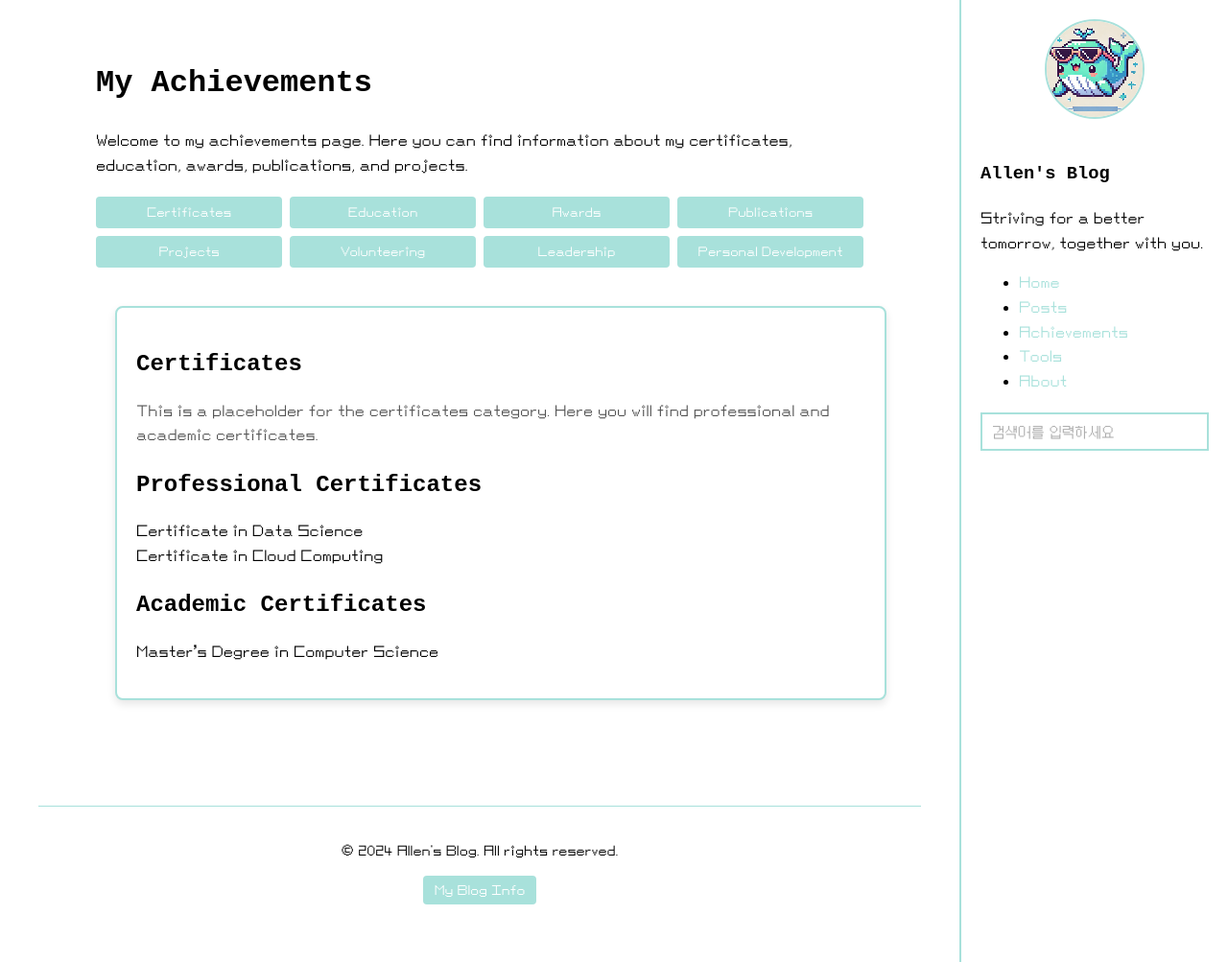
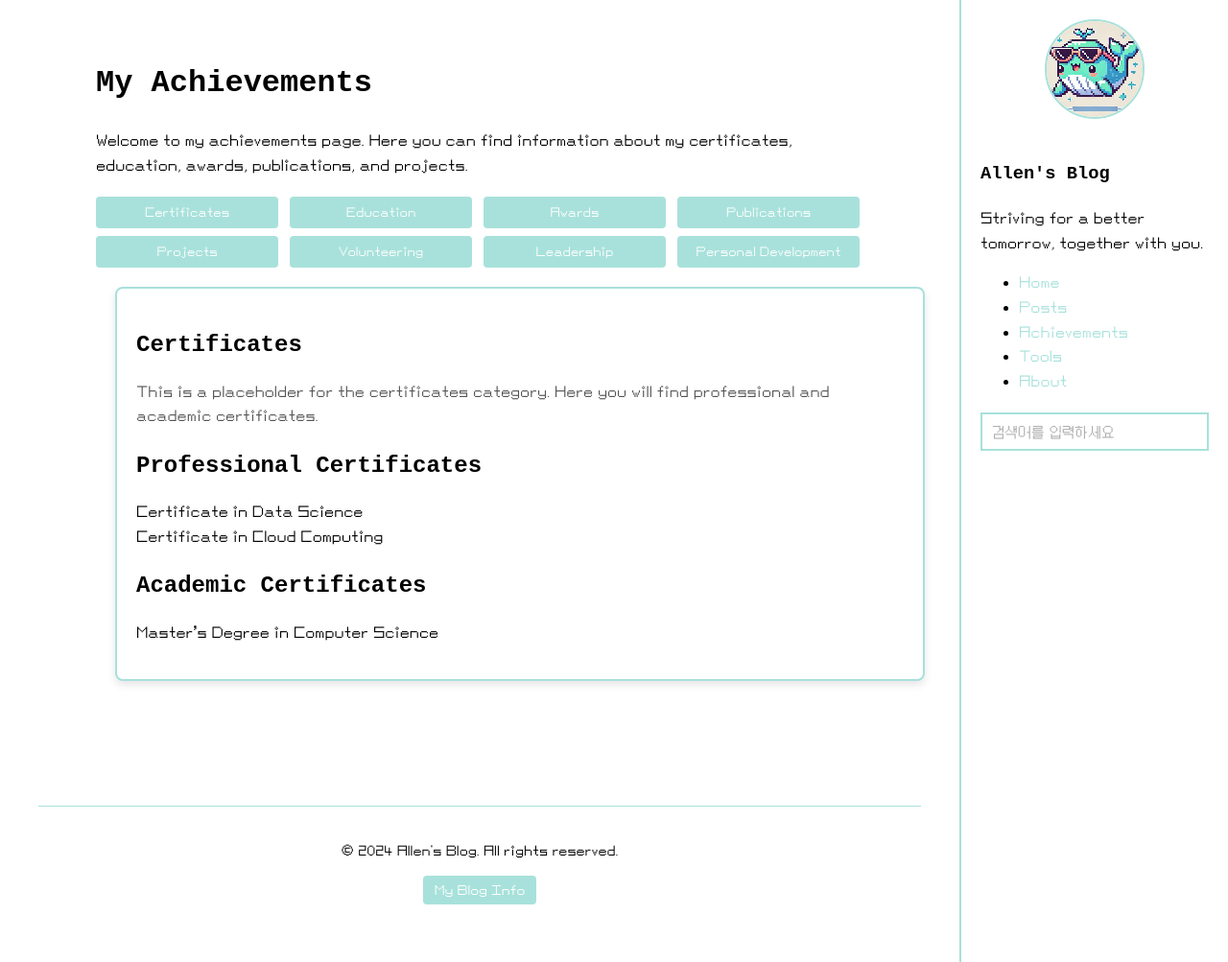
Before and after one commit to allenkang92/allenkang92.github.io, a Jekyll site: the page built from achievements.md, in a window 1280 px wide and 1003 px high. Shown: the whole window at 96% size. Built offline with Jekyll 4.4.1, drawn with Linux system fonts in a browser that asks for light colours; some web fonts are replaced.

Commit message:
성취 파트 업데이트

```diff
--- a/achievements.md
+++ b/achievements.md
@@ -46,4 +46,13 @@
 document.addEventListener('DOMContentLoaded', function() {
   showCategory('certificates');
 });
+
+// 탭 너비를 기준으로 카드 컨테이너 너비 맞춤
+document.addEventListener('DOMContentLoaded', function() {
+  const tabsContainer = document.querySelector('.tabs');
+  const cardContainer = document.querySelector('.card-container');
+  const tabsWidth = tabsContainer.offsetWidth;
+
+  cardContainer.style.width = `${tabsWidth}px`;  // 탭 너비를 카드 컨테이너에 맞춤
+});
 </script>
--- a/assets/css/style.css
+++ b/assets/css/style.css
@@ -865,20 +865,22 @@
 
 .tabs {
   display: grid;
-  grid-template-columns: repeat(4, 1fr); /* 4개의 열을 동일한 비율로 분배 */
+  grid-template-columns: repeat(4, 1fr);
   gap: 8px;
   margin-bottom: 20px;
+  max-width: 1000px; /* 탭 최대 너비 설정 */
+  margin: 0 auto; /* 가운데 정렬 */
 }
 
 @media (max-width: 768px) {
   .tabs {
-    grid-template-columns: repeat(2, 1fr); /* 모바일에서는 2개씩 배치 */
+    grid-template-columns: repeat(2, 1fr);
   }
 }
 
 @media (max-width: 576px) {
   .tabs {
-    grid-template-columns: 1fr; /* 작은 화면에서는 한 줄 배치 */
+    grid-template-columns: 1fr;
   }
 }
 
@@ -892,44 +894,20 @@
   border-radius: 4px;
   text-align: center;
   transition: background-color 0.3s ease;
-  width: 100%; /* 모든 버튼이 같은 너비를 가짐 */
 }
 
 .tabs-trigger:hover {
   background-color: #c9f3ef;
 }
 
-.tabs-trigger[aria-selected="true"] {
-  background-color: #c9f3ef;
-}
-
 /* 카드 컨테이너 */
 .card-container {
   display: grid;
-  grid-template-columns: repeat(1, 1fr); /* 카드 열 개수는 필요에 따라 조정 */
+  grid-template-columns: 1fr; /* 한 줄에 하나의 카드 */
   gap: 16px;
+  max-width: 1000px; /* 탭과 카드 컨테이너 너비 맞춤 */
+  margin: 0 auto; /* 카드 컨테이너 가운데 정렬 */
   padding: 20px;
-}
-
-
-/* 반응형 조정 */
-@media (max-width: 1024px) {
-  .card-container {
-    grid-template-columns: repeat(3, 1fr); /* 중간 화면에서는 3칸 */
-  }
-}
-
-/* 작은 화면에서 탭의 너비 조정 */
-@media (max-width: 768px) {
-  .tabs {
-    grid-template-columns: repeat(2, 1fr); /* 모바일에서는 2개씩 */
-  }
-}
-
-@media (max-width: 576px) {
-  .tabs {
-    grid-template-columns: 1fr; /* 작은 화면에서는 한 줄로 */
-  }
 }
 
 /* 카드 스타일 */
@@ -938,7 +916,6 @@
   border: 2px solid #A8E1DB;
   border-radius: 8px;
   padding: 20px;
-  width: 100%; /* 카드를 화면 너비에 맞춰 확장 */
   box-shadow: 0 4px 8px rgba(0, 0, 0, 0.1);
-  margin: 0 auto;
+  width: 100%;
 }
```
Also changed, not shown: assets/css/main.css (+9 -32 lines).
